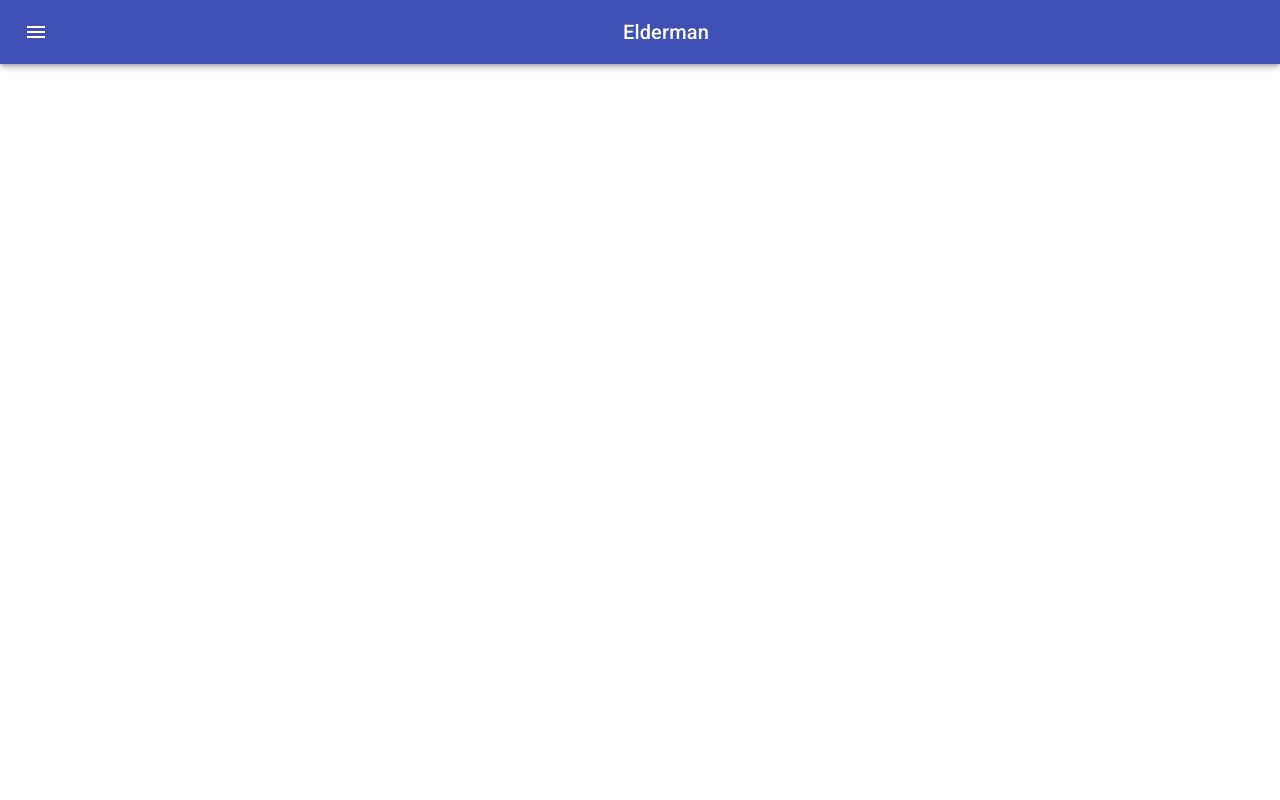
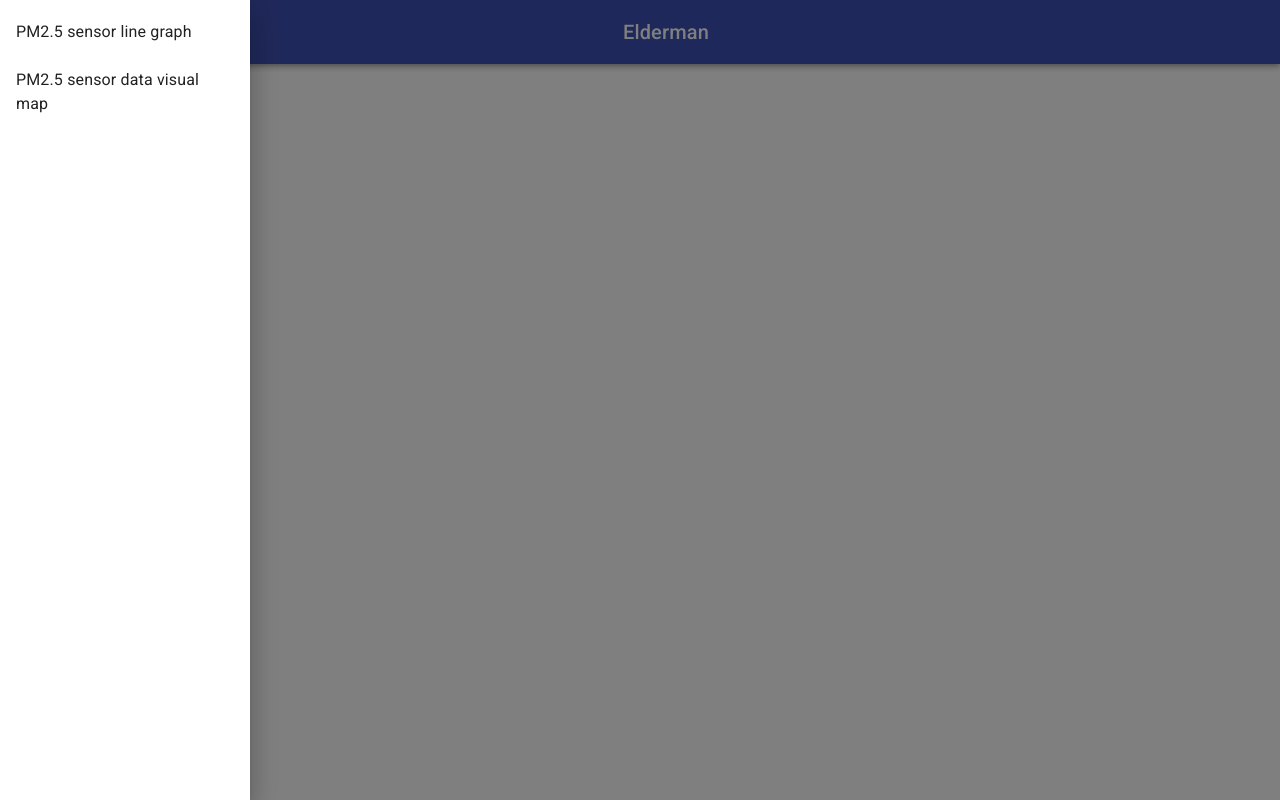
Before and after one commit to Tantatorn-dev/elderman-visualization-service, a React (Create React App) app: page / in a window 1280 px wide. Both pictures are taken after a click on the button "menu". Built offline with nearby package versions, Linux system fonts and the light colour scheme.

Commit message:
add side menu

```diff
--- a/src/App.js
+++ b/src/App.js
@@ -6,7 +6,6 @@ function App() {
   return (
     <div className="App">
       <NavigationBar />
-
     </div>
   );
 }
--- a/src/components/NavigatationBar/NavigationBar.js
+++ b/src/components/NavigatationBar/NavigationBar.js
@@ -1,32 +1,66 @@
-import React from 'react';
+import React, { useState } from 'react';
 import { makeStyles } from '@material-ui/core/styles';
-import { AppBar, Toolbar, IconButton, Typography } from "@material-ui/core";
-import MenuIcon from '@material-ui/icons/Menu';
+import { AppBar, Toolbar, Typography, IconButton,Drawer,List,ListItem,ListItemText } from "@material-ui/core";
+import MenuIcon from "@material-ui/icons/Menu";
 
 const useStyles = makeStyles(theme => ({
     root: {
         flexGrow: 1,
     },
+    title: {
+        flexGrow: 1,
+    },
     menuButton: {
         marginRight: theme.spacing(2),
     },
-    title: {
-        flexGrow: 1,
-    },
+  list: {
+    width: 250,
+  },
+  fullList: {
+    width: 'auto',
+  }
 }))
 
 export default function NavigationBar() {
     const classes = useStyles()
 
+    const [isToggle, setIsToggle] = useState(false)
+
+    const toggleDrawer = (open) => event => {
+        if (event.type === 'keydown' && (event.key === 'Tab' || event.key === 'Shift')) {
+            return;
+        }
+
+        setIsToggle(open)
+    }
+
     return (
         <AppBar position="static">
             <Toolbar>
-                <IconButton edge="start" className={classes.menuButton} color="inherit" aria-label="menu">
+                <IconButton edge="start" className={classes.menuButton} color="inherit" aria-label="menu" onClick={toggleDrawer(true)}>
                     <MenuIcon />
                 </IconButton>
                 <Typography variant="h6" className={classes.title}>
                     Elderman
                 </Typography>
             </Toolbar>
+
+            <Drawer open={isToggle} onClose={toggleDrawer(false)}>
+                <div
+                    className={classes.list}
+                    role="presentation"
+                    onClick={toggleDrawer(false)}
+                    onKeyDown={toggleDrawer(false)}
+                >
+                    <List>
+                        <ListItem button>
+                            <ListItemText primary="PM2.5 sensor line graph" />
+                        </ListItem>
+                        <ListItem button>
+                            <ListItemText primary="PM2.5 sensor data visual map" />
+                        </ListItem>
+                    </List>
+                </div>
+            </Drawer>
         </AppBar>)
 }
```
